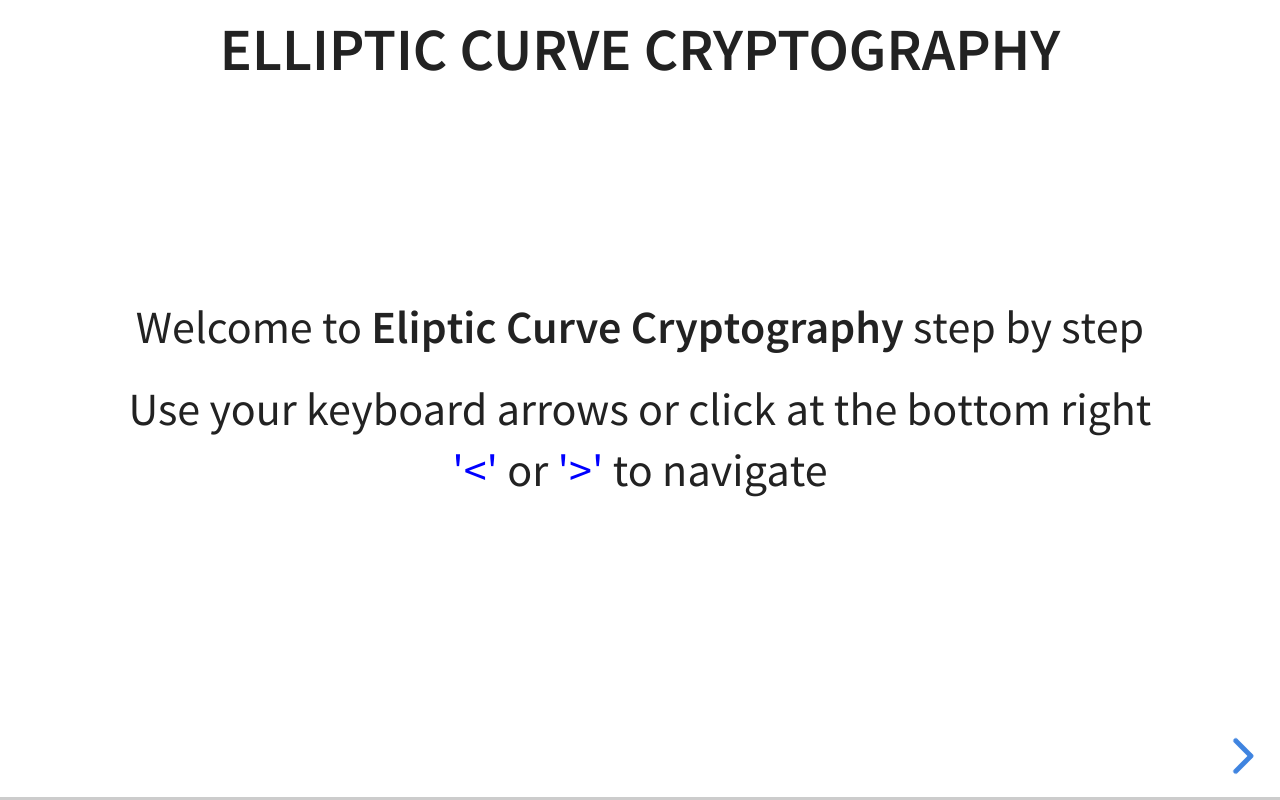
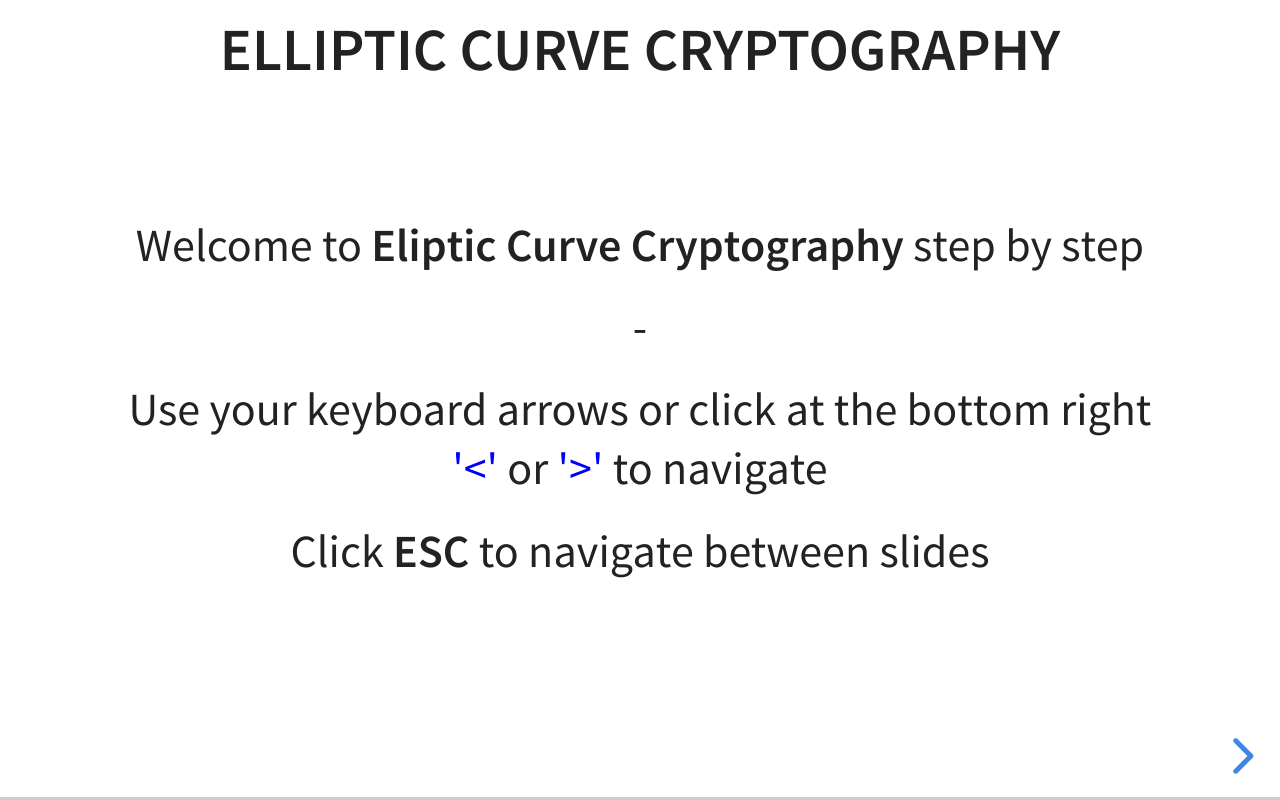
Before and after one commit to KuraiRoundRobin/ecc, a Django app: page / in a window 1280 px wide. Run offline with Django 3.2, Linux system fonts and the light colour scheme; parts of the project's set-up code (start-up, migrations or seed data) failed here and were passed over; some libraries are stand-ins or nearby versions.

Commit message:
added some explanations after feedback

```diff
--- a/tfm/templates/pages/index.html
+++ b/tfm/templates/pages/index.html
@@ -44,7 +44,9 @@
         <h3>Elliptic Curve Cryptography</h3>
         <section data-transition="fade">
           <p> Welcome to <b>Eliptic Curve Cryptography</b> step by step</p>
+          <p> - </p>
           <p> Use your keyboard arrows or click at the bottom right <span style="color: blue"> '<' </span> or <span style="color: blue"> '>' </span> to navigate </p>
+          <p> Click <b>ESC</b> to navigate between slides</p>
         </section>
         <section data-transition="fade">
           <p> This project is under construction</p>
```
